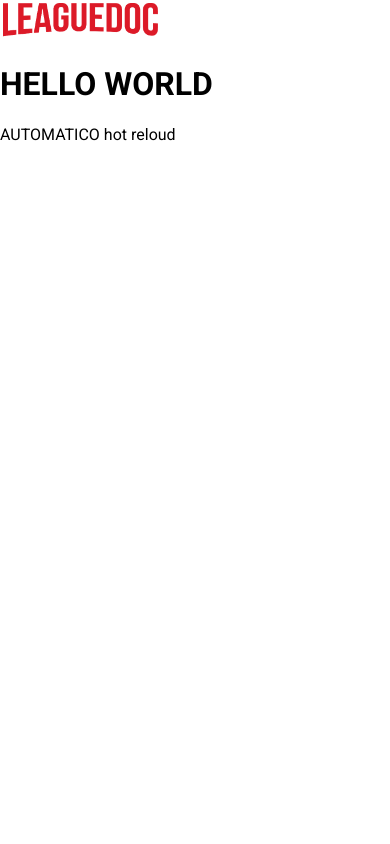
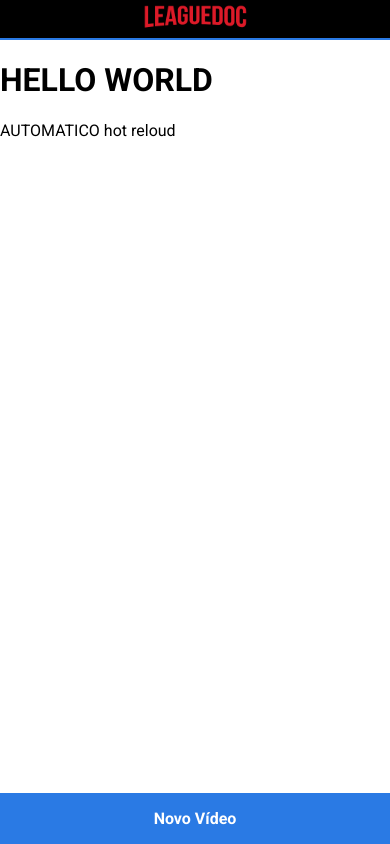
Before and after one commit to Vincius-dev/Projeto-LeagueDoc, a React (Create React App) app in the folder leaguedoc/: page / in a window 390 px wide. Built offline with nearby package versions, Linux system fonts and the light colour scheme.

Commit message:
Novas Alterações
desenvolvimento do projeto

```diff
--- a/leaguedoc/package.json
+++ b/leaguedoc/package.json
@@ -8,7 +8,9 @@
     "@testing-library/user-event": "^7.2.1",
     "react": "^16.13.1",
     "react-dom": "^16.13.1",
-    "react-scripts": "3.4.1"
+    "react-scripts": "3.4.1",
+    "styled-components": "^5.1.1",
+    "zsh": "0.0.1"
   },
   "scripts": {
     "start": "react-scripts start",
--- a/leaguedoc/src/App.js
+++ b/leaguedoc/src/App.js
@@ -4,7 +4,7 @@ import Menu from './components/Menu';
 function App() {
   return (
     <div>
-    <Menu />
+    <Menu/>
     <h1>HELLO WORLD</h1>
     AUTOMATICO hot reloud
     </div>
--- a/leaguedoc/src/components/Menu/Menu.css
+++ b/leaguedoc/src/components/Menu/Menu.css
@@ -1,3 +1,75 @@
-.Logo{
-    height: 40px;
-}
+.Logo {
+    max-width: 168px;
+  }
+  @media (max-width: 800px) {
+    .Logo {
+      max-width: 105px;
+    }
+  }
+
+  .Menu {
+    width: 100%;
+    height: 94px;
+    z-index: 100;
+
+    display: flex;
+    justify-content: space-between;
+    align-items: center;
+
+    position: fixed;
+    top: 0;
+    left: 0;
+    right: 0;
+    padding-left: 5%;
+    padding-right: 5%;
+
+    background: var(--black);
+    border-bottom: 2px solid var(--primary);
+  }
+  body {
+    --bodyPaddingTop: 94px;
+    padding-top: var(--bodyPaddingTop);
+  }
+  @media (max-width: 800px) {
+    .Menu {
+      height: 40px;
+      justify-content: center;
+    }
+    body {
+      --bodyPaddingTop: 40px;
+      padding-top: var(--bodyPaddingTop);
+    }
+  }
+
+  .ButtonLink {
+    color: var(--white);
+    border: 1px solid var(--white);
+    box-sizing: border-box;
+    cursor: pointer;
+    padding: 16px 24px;
+    font-style: normal;
+    font-weight: bold;
+    font-size: 16px;
+    outline: none;
+    border-radius: 5px;
+    text-decoration: none;
+    display: inline-block;
+    transition: opacity .3s;
+  }
+  .ButtonLink:hover,
+  .ButtonLink:focus {
+    opacity: .5;
+  }
+
+  @media (max-width: 800px) {
+    a.ButtonLink {
+      position: fixed;
+      left: 0;
+      right: 0;
+      bottom: 0;
+      background: var(--primary);
+      border-radius: 0;
+      border: 0;
+      text-align: center;
+    }
+  }
--- a/leaguedoc/src/components/Menu/index.js
+++ b/leaguedoc/src/components/Menu/index.js
@@ -1,13 +1,18 @@
 import React from 'react';
 import Logo from '../../assets/Images/Logo.png';
 import './Menu.css';
+import ButtonLink from '../components/buttonLink';
 
 function Menu() {
     return (
         <nav className="Menu">
             <a href="/">
-            <img className="Logo" src={Logo} alt="AluraFlix logo"/>
+            <img className="Logo" src={Logo} alt="LeagueDoc logo"/>
             </a>
+
+            <ButtonLink className="ButtonLink" href="/">
+                Novo Vídeo
+            </ButtonLink>
         </nav>
     );
 }
--- /dev/null
+++ b/leaguedoc/src/components/components/buttonLink/index.js
@@ -0,0 +1,13 @@
+import React from 'react';
+
+function ButtonLink(props) {
+    //props => {className= "oque alguem passar, href= "/"}
+
+    return (
+        <a href={props.href} className={props.className}>
+            Novo Vídeo
+        </a>
+    );
+}
+
+export default ButtonLink;
```
Also changed, not shown: 1 other file (tests, documents, lock files or other folders).
